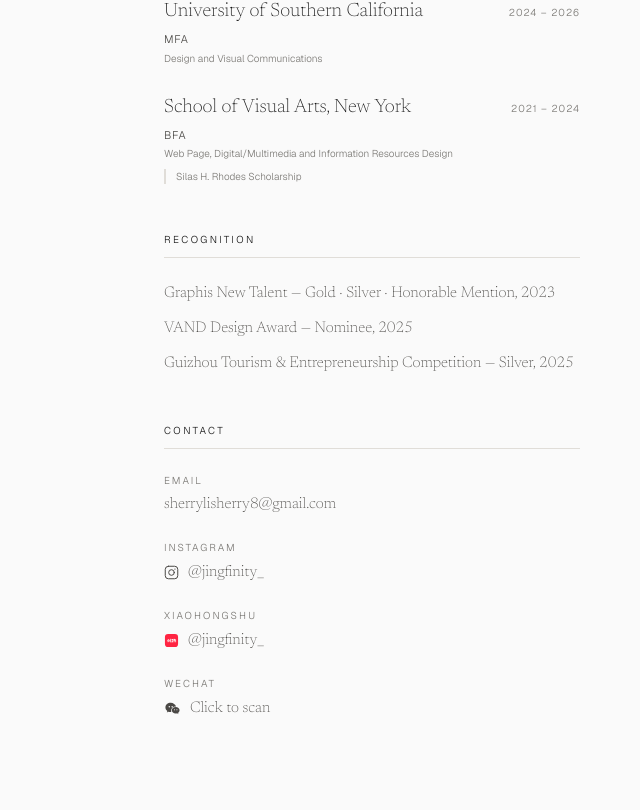
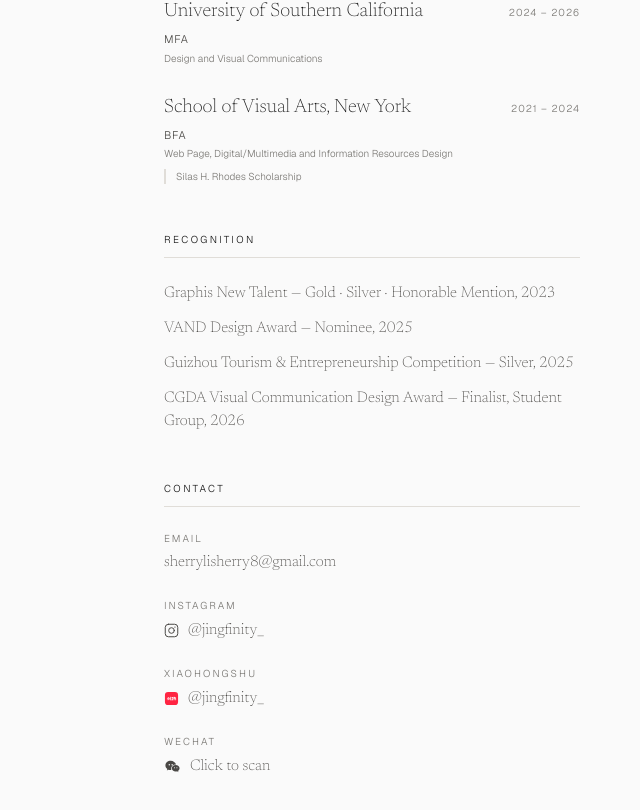
Before and after one commit to SherryLi8/zhuojing-site, a Next.js app: page /about in a window 1280 px wide. Shown: the part 1563-2373 px from the top of the page, without its empty margins (640-1280 px from the left). Built offline with nearby package versions, Linux system fonts and the light colour scheme.

Commit message:
Add CGDA Visual Communication Design Award 2026 (Finalist, Student Group) to Recognition

```diff
--- a/app/about/page.tsx
+++ b/app/about/page.tsx
@@ -180,6 +180,7 @@ const data = {
       "Graphis New Talent — Gold · Silver · Honorable Mention, 2023",
       "VAND Design Award — Nominee, 2025",
       "Guizhou Tourism & Entrepreneurship Competition — Silver, 2025",
+      "CGDA Visual Communication Design Award — Finalist, Student Group, 2026",
     ],
     emailLabel: "EMAIL",
     igLabel: "INSTAGRAM",
@@ -250,6 +251,7 @@ const data = {
       "Graphis 新锐人才奖 — 金奖 · 银奖 · 优秀奖，2023",
       "VAND Design Award — 提名，2025",
       "贵州省旅游创业大赛 — 银奖，2025",
+      "CGDA 视觉传达设计奖 — 学生组入围奖，2026",
     ],
     emailLabel: "邮箱",
     igLabel: "Instagram",
```
